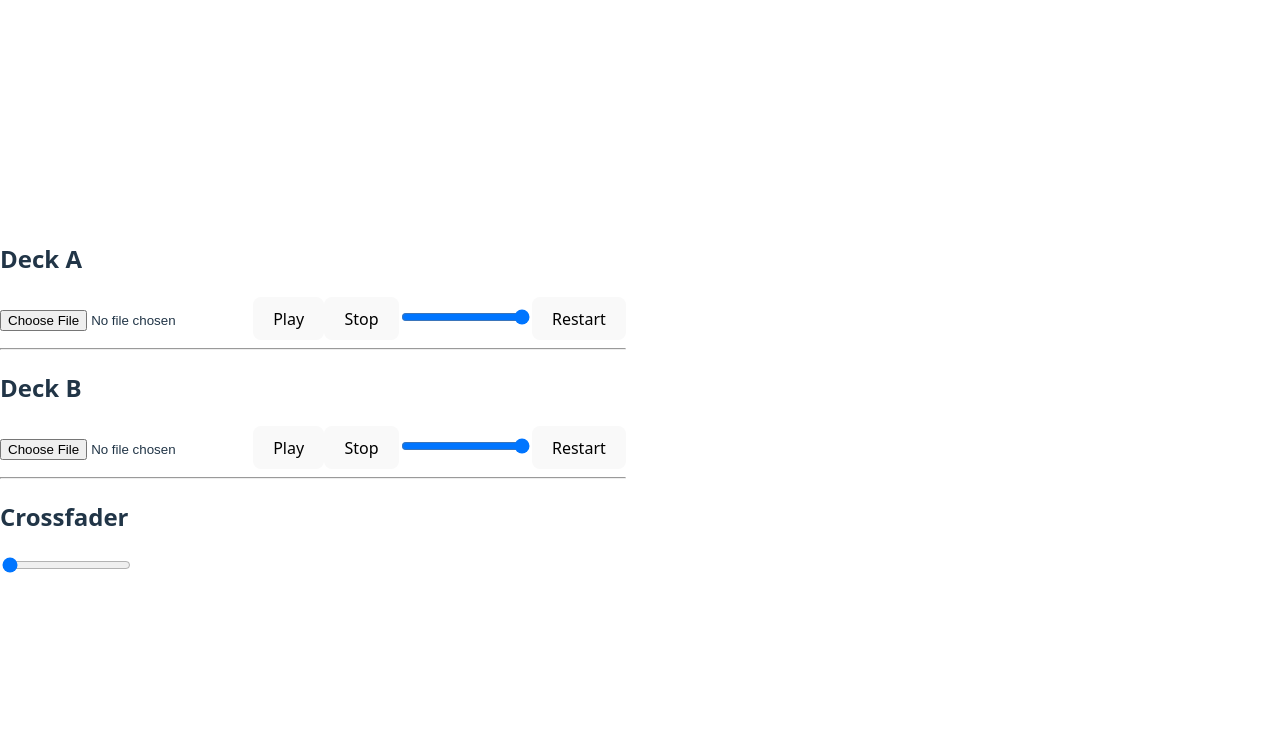
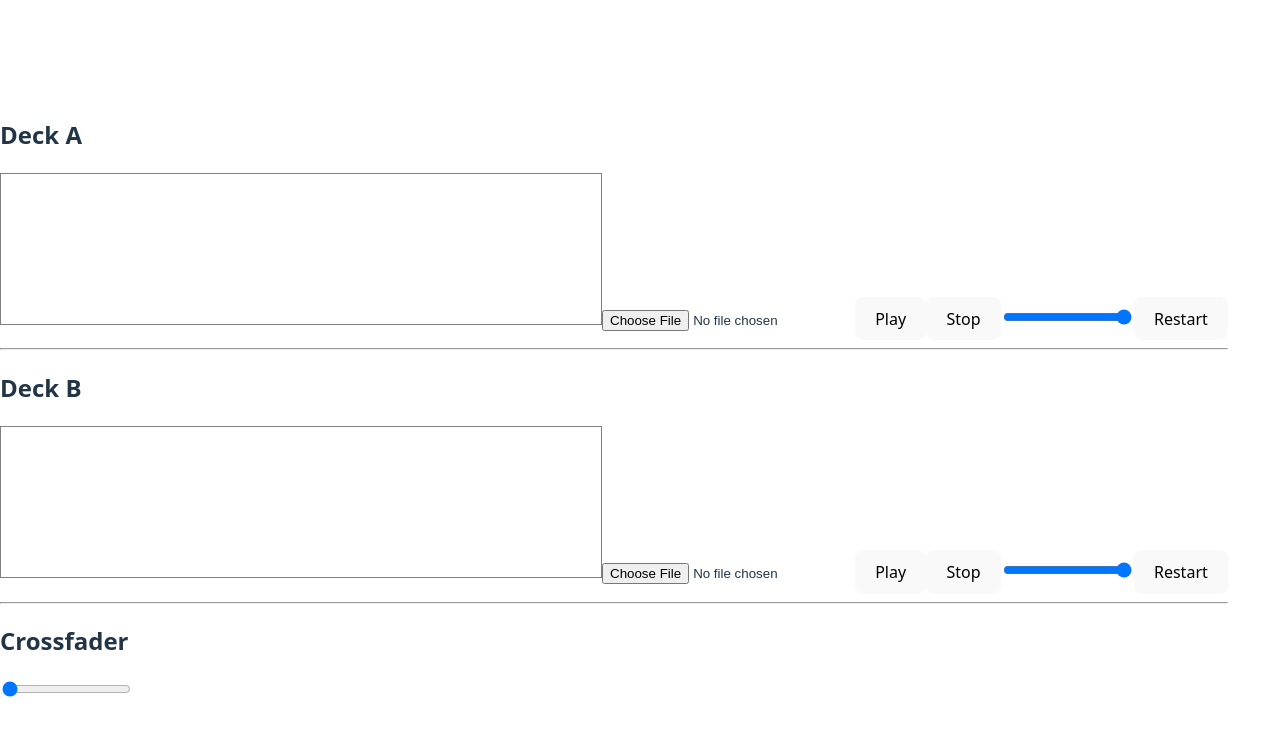
Before and after one commit to MantasGrusa/WEBDEEJ, a React (Vite) app in the folder webdeej/: page / in a window 1280 px wide. Shown: the top 736 px of the page. Built offline with nearby package versions, Linux system fonts and the light colour scheme.

Commit message:
feat: add WaveformView component for both Deck A and Deck B

```diff
--- a/webdeej/src/App.tsx
+++ b/webdeej/src/App.tsx
@@ -1,7 +1,7 @@
 import { useRef } from "react";
 import { Deck } from "./audio/Deck";
 import { AudioEngine } from "./audio/AudioEngine";
-
+import WaveformView from "./ui/WaveformView";
 
 
 export default function App() {
@@ -22,6 +22,8 @@ export default function App() {
   return (
     <div>
       <h2>Deck A</h2>
+      <WaveformView deck={deckARef.current} />
+
       <input
         type="file"
         accept="audio/*"
@@ -44,6 +46,7 @@ export default function App() {
       <hr />
 
       <h2>Deck B</h2>
+      <WaveformView deck={deckBRef.current} />
       <input
         type="file"
         accept="audio/*"
```
